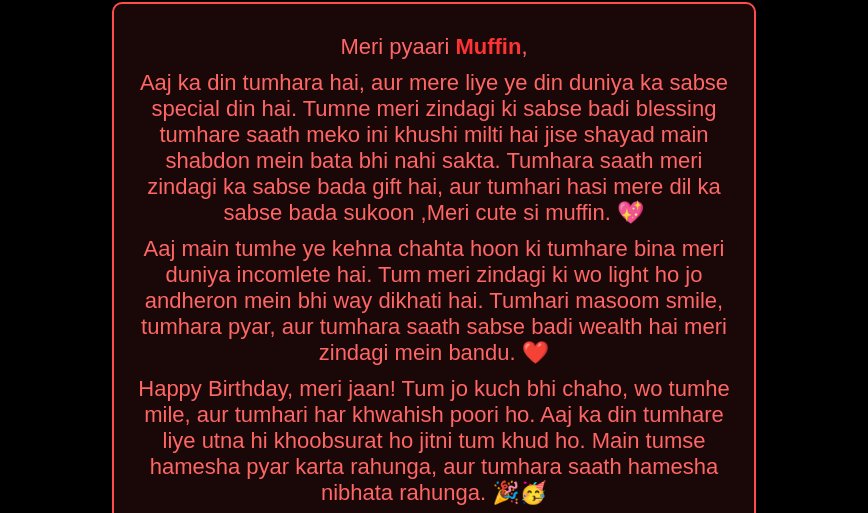
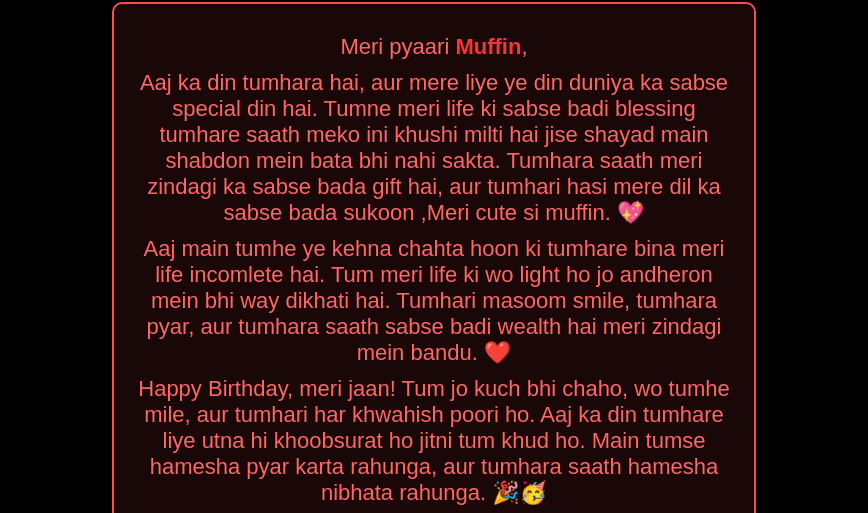
Before and after one commit to Akira07-ai/happy-birthday, a plain HTML site: page index.html in a window 1280 px wide. Shown: the part 264-777 px from the top of the page, without its empty margins (206-1074 px from the left). Drawn offline with Linux system fonts and the light colour scheme.

Commit message:
Update index.html

```diff
--- a/index.html
+++ b/index.html
@@ -105,9 +105,12 @@
 
     <div class="message">
       <p>Meri pyaari <span>Muffin</span>,</p>
-      <p>Aaj ka din tumhara hai, aur mere liye ye din duniya ka sabse special din hai. Tumne meri zindagi ki sabse badi blessing tumhare saath meko ini khushi milti hai jise shayad main shabdon mein bata bhi nahi sakta. Tumhara saath meri zindagi ka sabse bada gift hai, aur tumhari hasi mere dil ka sabse bada sukoon ,Meri cute si muffin. 💖</p>
-      <p>Aaj main tumhe ye kehna chahta hoon ki tumhare bina meri duniya incomlete hai. Tum meri zindagi ki wo light ho jo andheron mein bhi way dikhati hai. Tumhari masoom smile, tumhara pyar, aur tumhara saath sabse badi wealth hai meri zindagi mein bandu. ❤️</p>
+      <p>Aaj ka din tumhara hai, aur mere liye ye din duniya ka sabse special din hai. Tumne meri life ki sabse badi blessing tumhare saath meko ini khushi milti hai jise shayad main shabdon mein bata bhi nahi sakta. Tumhara saath meri zindagi ka sabse bada gift hai, aur tumhari hasi mere dil ka sabse bada sukoon ,Meri cute si muffin. 💖</p>
+
+      <p>Aaj main tumhe ye kehna chahta hoon ki tumhare bina meri life incomlete hai. Tum meri life ki wo light ho jo andheron mein bhi way dikhati hai. Tumhari masoom smile, tumhara pyar, aur tumhara saath sabse badi wealth hai meri zindagi mein bandu. ❤️</p>
+
       <p>Happy Birthday, meri jaan! Tum jo kuch bhi chaho, wo tumhe mile, aur tumhari har khwahish poori ho. Aaj ka din tumhare liye utna hi khoobsurat ho jitni tum khud ho. Main tumse hamesha pyar karta rahunga, aur tumhara saath hamesha nibhata rahunga. 🎉🥳</p>
+
       <p>Tumse zyada koi aur mere liye khaas nahi ho sakta. Tum mere dil ki Queen ho, aur tumhare saath main apne har din ko celebrate karta hoon. Love you endlessly! 🥰💖</p>
     </div>
 
```
